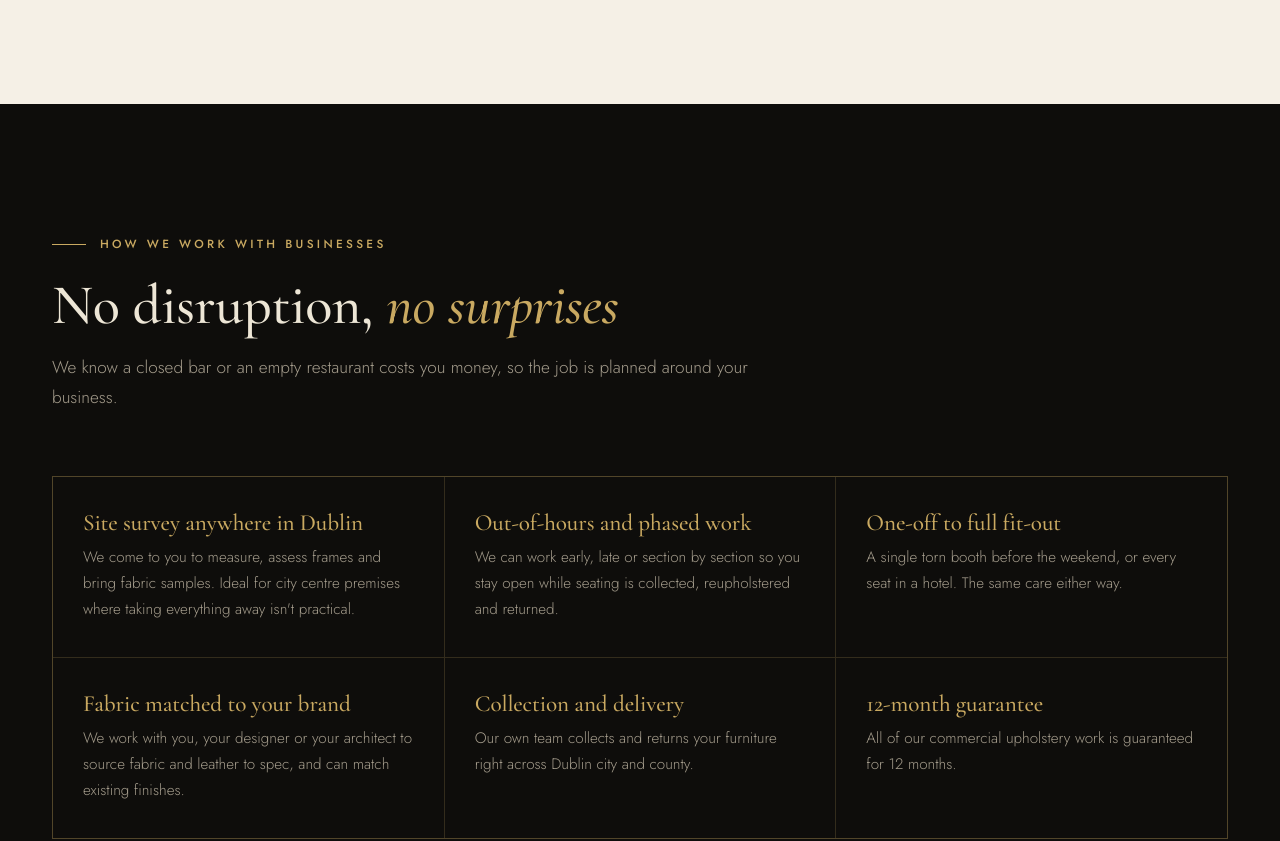
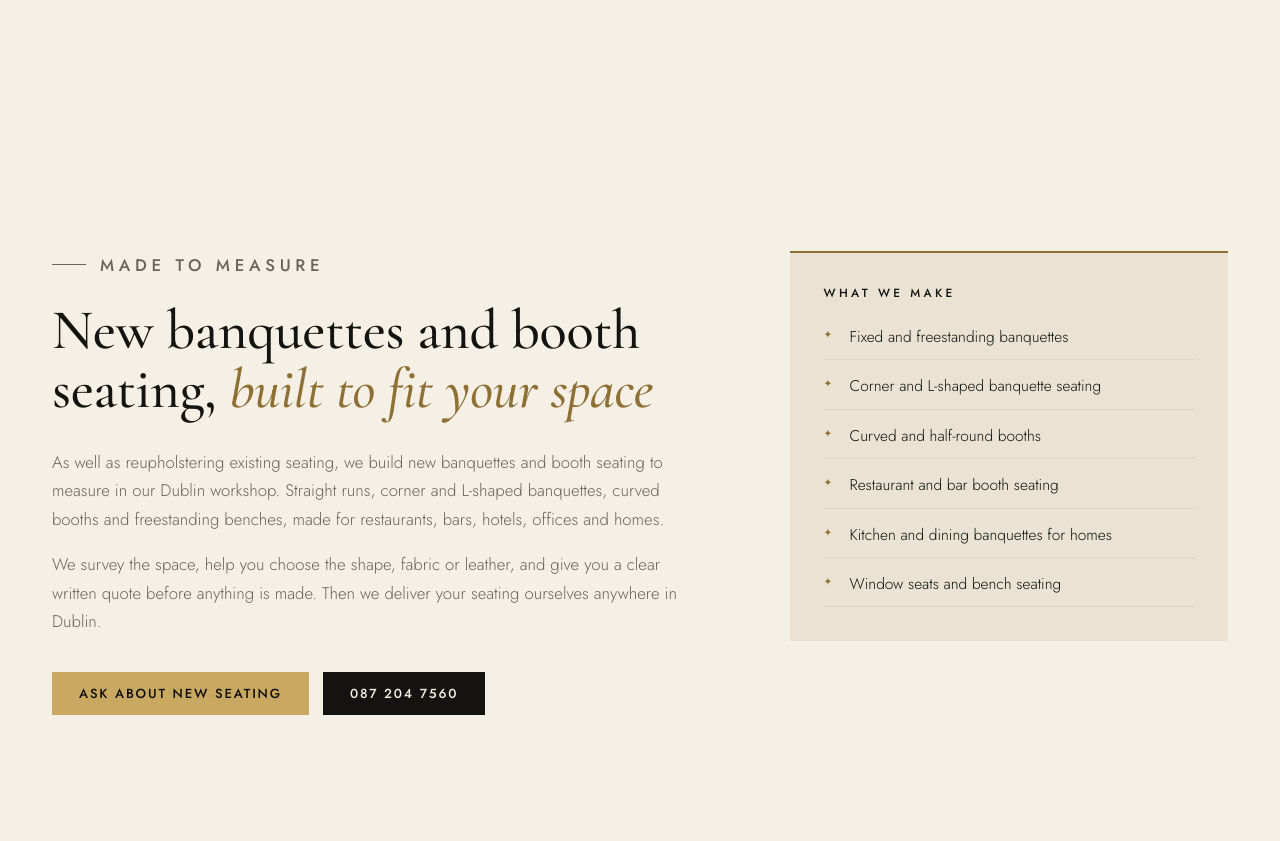
Before and after one commit to shaneyoung2607-cmd/JamesYoungUpholstery, a plain HTML site: page JamesYoung/commercial-upholstery.html in a window 1280 px wide. Shown: the part 1460-2301 px from the top of the page. Drawn offline with Linux system fonts and the light colour scheme.

Commit message:
Add made-to-measure banquettes section to commercial page
Searches for new banquette and booth seating were landing on a page that
only covered reupholstery. Add a section and FAQ on new made-to-measure
seating, and mention it in the description and intro.

Co-Authored-By: Claude Opus 5.5 <noreply@anthropic.com>

```diff
--- a/JamesYoung/commercial-upholstery.html
+++ b/JamesYoung/commercial-upholstery.html
@@ -4,7 +4,7 @@
 <meta charset="utf-8">
 <meta name="viewport" content="width=device-width, initial-scale=1">
 <title>Commercial Upholstery Dublin | Hotels &amp; Bars | James Young</title>
-<meta name="description" content="Commercial upholstery across Dublin city centre and county: hotel banquettes, booths, bar and restaurant seating, theatre and office chairs. 30+ years, 12-month guarantee, out-of-hours work.">
+<meta name="description" content="Commercial upholstery and new made-to-measure banquettes and booth seating across Dublin city centre and county: hotels, bars, restaurants, theatres and offices. 30+ years, out-of-hours work.">
 <meta name="theme-color" content="#0E0D0B">
 <link rel="canonical" href="https://www.jamesinteriors.ie/commercial-upholstery">
 <meta property="og:type" content="website">
@@ -79,6 +79,14 @@
         },
         {
           "@type": "Question",
+          "name": "Do you make new banquettes and booth seating?",
+          "acceptedAnswer": {
+            "@type": "Answer",
+            "text": "Yes. As well as reupholstering existing seating, we build new banquettes and booth seating to measure in our Dublin workshop, for restaurants, bars, hotels, offices and homes. We survey the space, help you choose fabric or leather, and give you a written quote."
+          }
+        },
+        {
+          "@type": "Question",
           "name": "How big a job can you take on?",
           "acceptedAnswer": {
             "@type": "Answer",
@@ -147,7 +155,7 @@
       <nav class="crumbs" aria-label="Breadcrumb"><a href="/">Home</a> <span aria-hidden="true">/</span> <span aria-current="page">Commercial upholstery</span></nav>
       <p class="kicker">Commercial upholstery · Dublin city centre &amp; county</p>
       <h1>Commercial upholstery for Dublin <em>hotels, bars &amp; restaurants</em></h1>
-      <p class="lead">From a single booth repair to reupholstering every seat in the building, we work with hotels, bars, restaurants, theatres and offices across Dublin city centre and the whole county, scheduled around your trading hours.</p>
+      <p class="lead">From a single booth repair to new made-to-measure banquettes or reupholstering every seat in the building, we work with hotels, bars, restaurants, theatres and offices across Dublin city centre and the whole county, scheduled around your trading hours.</p>
       <div class="btn-row">
         <a href="/#quote" class="btn btn--gold btn--lg">Get a free photo quote</a>
         <a href="tel:0872047560" class="btn btn--outline btn--lg">087 204 7560</a>
@@ -179,6 +187,32 @@
         <li>Waiting-room and reception seating</li>
         <li>Headboards and wall panels for hotels</li>
         <li>Church, school and college seating</li>
+      </ul>
+    </aside>
+  </div>
+</section>
+
+<section class="section section--light" id="new-banquettes">
+  <div class="wrap split">
+    <div class="split__main reveal">
+      <p class="kicker kicker--dark">Made to measure</p>
+      <h2>New banquettes and booth seating, <em>built to fit your space</em></h2>
+      <p>As well as reupholstering existing seating, we build new banquettes and booth seating to measure in our Dublin workshop. Straight runs, corner and L-shaped banquettes, curved booths and freestanding benches, made for restaurants, bars, hotels, offices and homes.</p>
+      <p>We survey the space, help you choose the shape, fabric or leather, and give you a clear written quote before anything is made. Then we deliver your seating ourselves anywhere in Dublin.</p>
+      <div class="btn-row">
+        <a href="/#quote" class="btn btn--gold">Ask about new seating</a>
+        <a href="tel:0872047560" class="btn btn--dark">087 204 7560</a>
+      </div>
+    </div>
+    <aside class="split__aside reveal">
+      <h3 class="small-head">What we make</h3>
+      <ul class="checks">
+        <li>Fixed and freestanding banquettes</li>
+        <li>Corner and L-shaped banquette seating</li>
+        <li>Curved and half-round booths</li>
+        <li>Restaurant and bar booth seating</li>
+        <li>Kitchen and dining banquettes for homes</li>
+        <li>Window seats and bench seating</li>
       </ul>
     </aside>
   </div>
@@ -229,6 +263,7 @@
     <div class="faq__list reveal">
       <details open><summary>Do you work in Dublin city centre?</summary><p>Yes. We work with hotels, bars, restaurants, theatres and offices throughout Dublin city centre, including Dublin 1, 2, 4, 7 and 8, as well as the rest of the city and county. We come to you to survey and quote, and collect and return the furniture ourselves.</p></details>
       <details><summary>Can you work outside our opening hours?</summary><p>Yes. We can plan collections, fitting and on-site work early in the morning, late in the evening or in phases, so your business can stay open.</p></details>
+      <details><summary>Do you make new banquettes and booth seating?</summary><p>Yes. As well as reupholstering existing seating, we build new banquettes and booth seating to measure in our Dublin workshop, for restaurants, bars, hotels, offices and homes. We survey the space, help you choose fabric or leather, and give you a written quote.</p></details>
       <details><summary>How big a job can you take on?</summary><p>Anything from a single chair or booth to reupholstering all the seating in a hotel, bar or theatre. For large jobs we agree a schedule with you in advance.</p></details>
       <details><summary>Do you supply the fabric?</summary><p>We can source fabric and leather from our trusted suppliers to suit heavy commercial use, or work with fabric specified by you or your designer.</p></details>
       <details><summary>Is commercial work guaranteed?</summary><p>Yes, all of our commercial upholstery work comes with a 12-month guarantee.</p></details>
```
